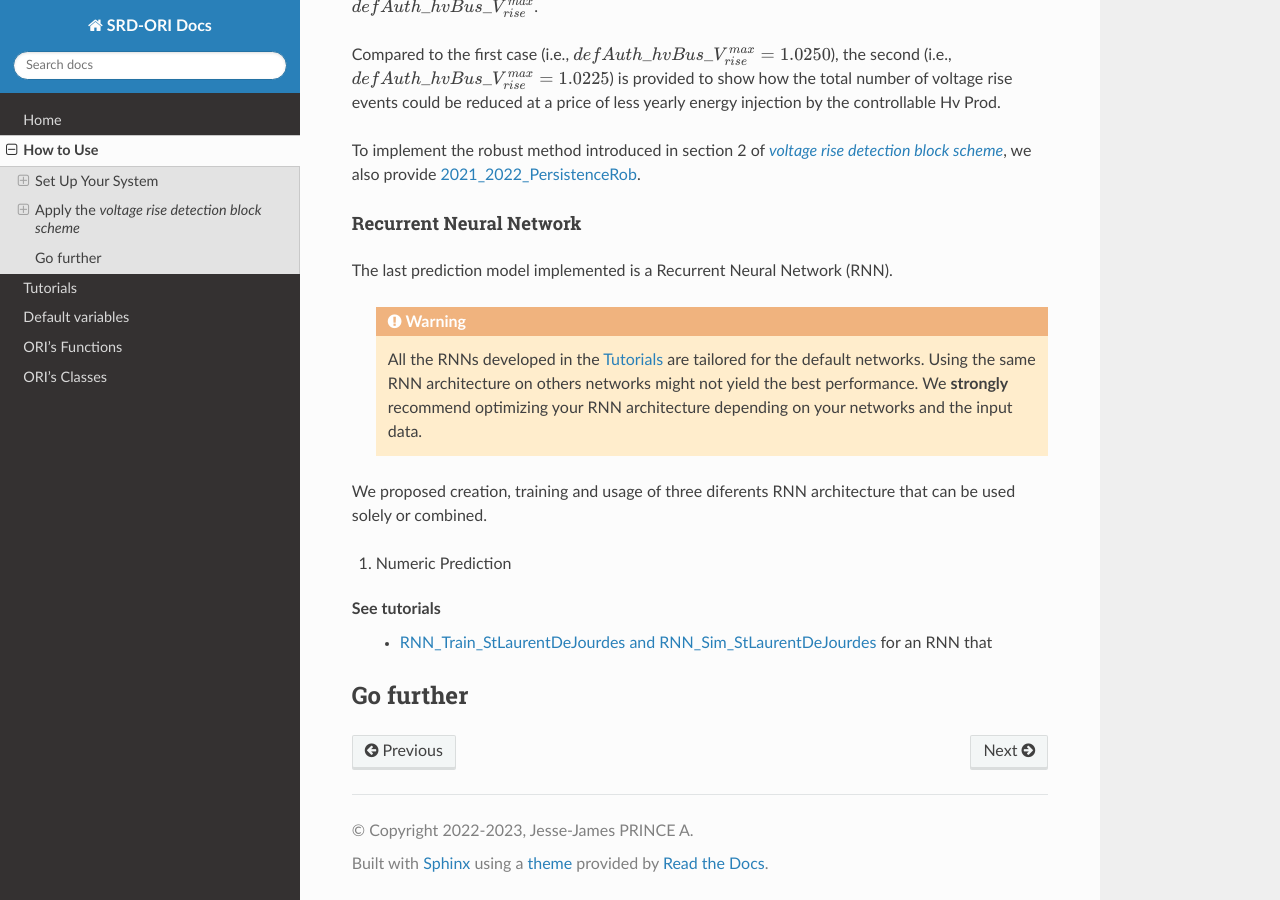
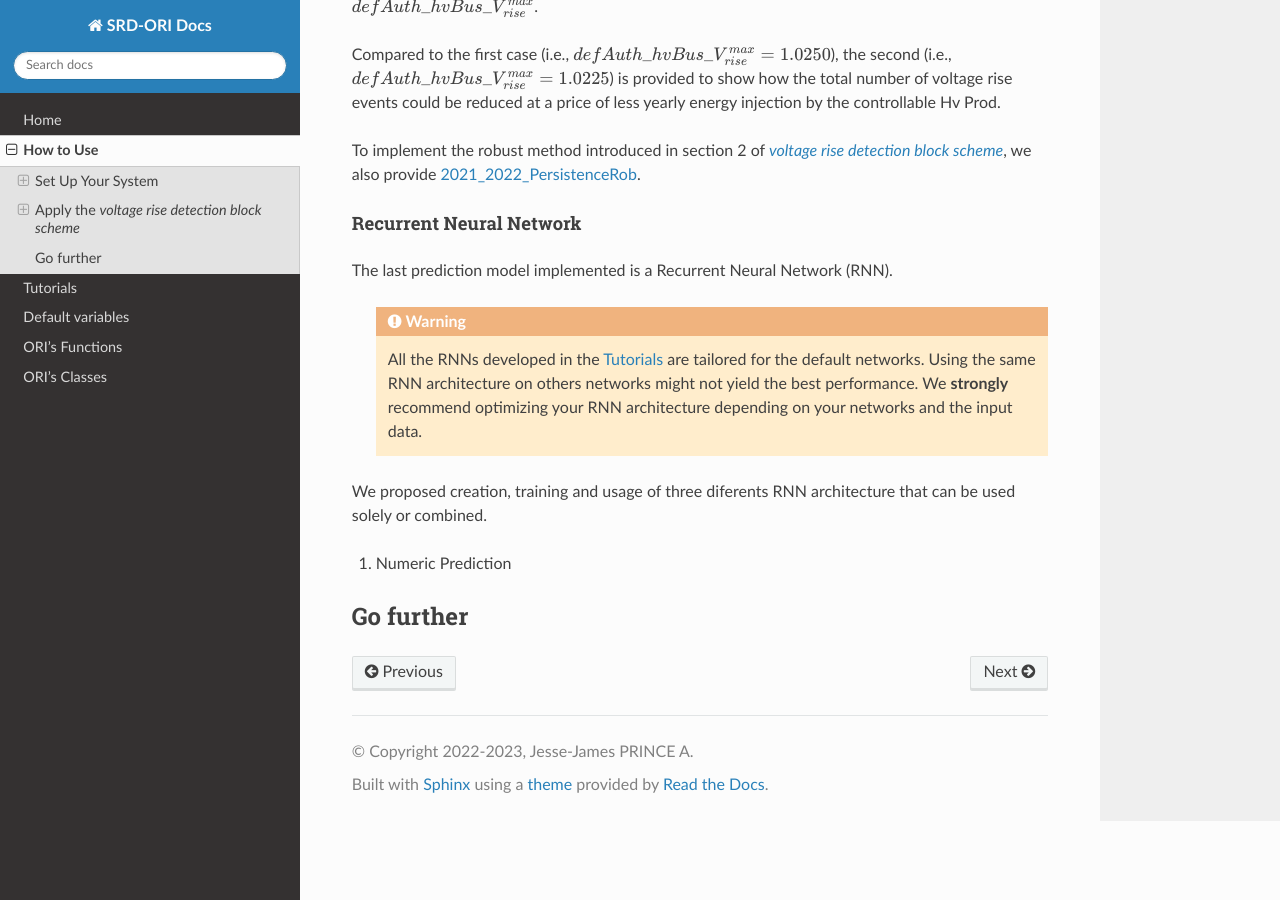
Before and after one commit to pajjaecat/ORI-SRD, a Sphinx documentation site: the page built from docs/HowToUse/howToUse.rst, in a window 1280 px wide and 900 px high, scrolled down 2596 px. Built offline with Sphinx 7.4.7 and the Read the Docs theme 2.0.0, drawn with Linux system fonts in a browser that asks for light colours.

Commit message:
Update howToUse.rst

```diff
--- a/docs/HowToUse/howToUse.rst
+++ b/docs/HowToUse/howToUse.rst
@@ -152,10 +152,6 @@ We proposed creation, training and usage of three diferents RNN architecture tha
 
 #. Numeric Prediction
 
-See tutorials
-   - :ref:`RstRNN_StLaurentDeJourdes` for an RNN that
-
-
 
 
 
```
